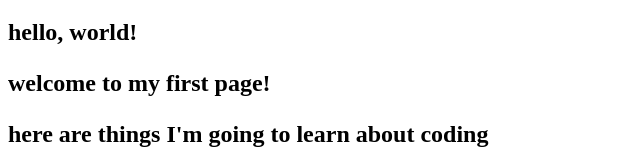
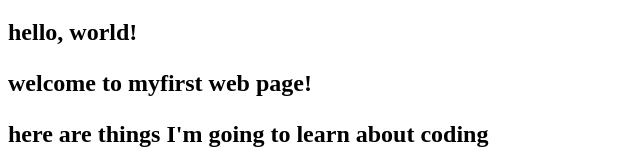
Before and after one commit to mangowilliam/first-website, a plain HTML site: page my-first-website/my-first-webpage.html in a window 1280 px wide. Shown: the part 138-298 px from the top of the page, without its empty margins (0-640 px from the left). Drawn offline with Linux system fonts and the light colour scheme.

Commit message:
add list elements to the page

```diff
--- a/my-first-website/my-first-webpage.html
+++ b/my-first-website/my-first-webpage.html
@@ -8,7 +8,7 @@
     <h2>written with a little guidence from moringa school<?h2>
 
     <p>hello, world!</p>
-    <p>welcome to my first page!</p>
+    <p>welcome to my<strong>first web page</strong>!</p>
     <p>here are things I'm going to learn about coding</p>
     <ol>
       <li>HTML</li>
```
